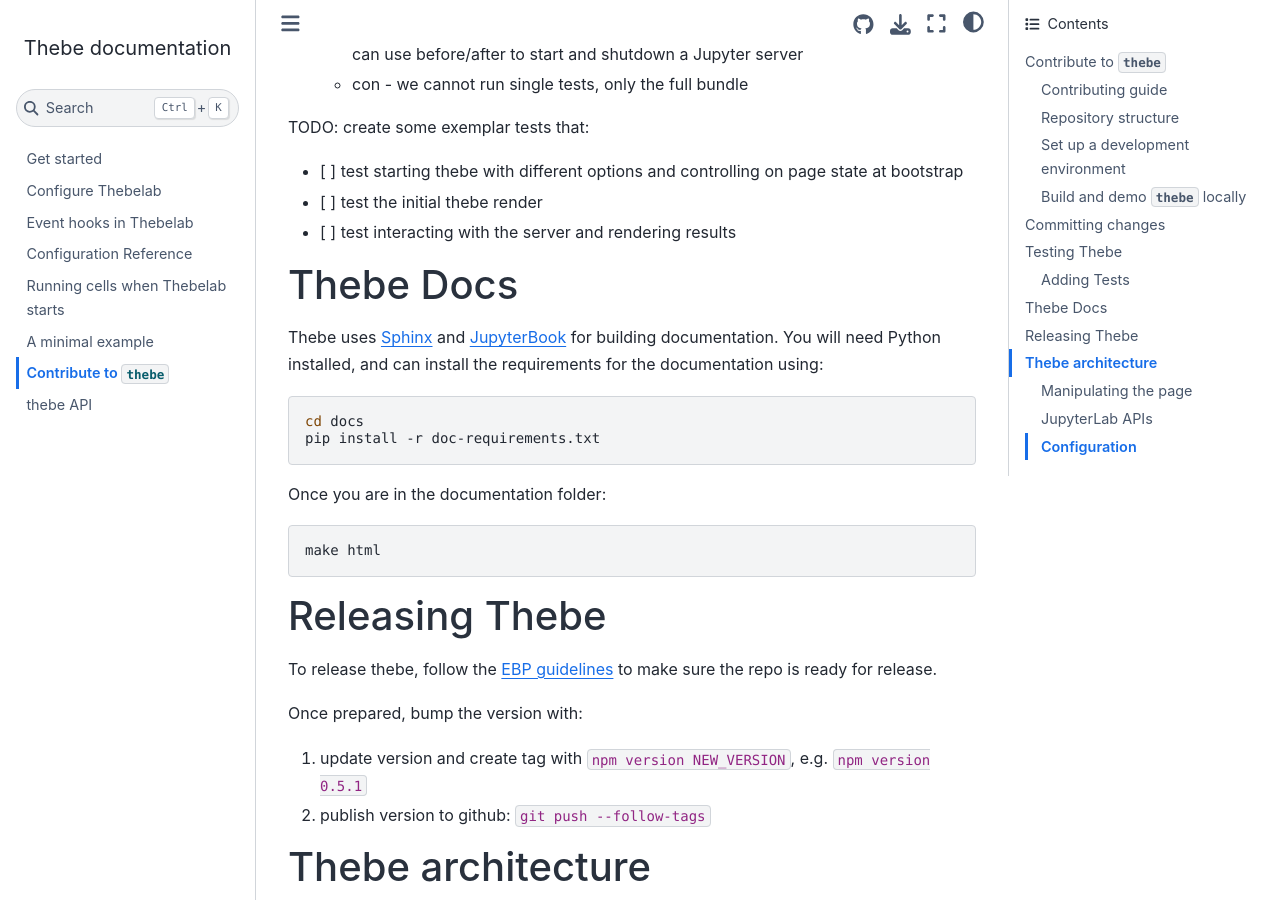
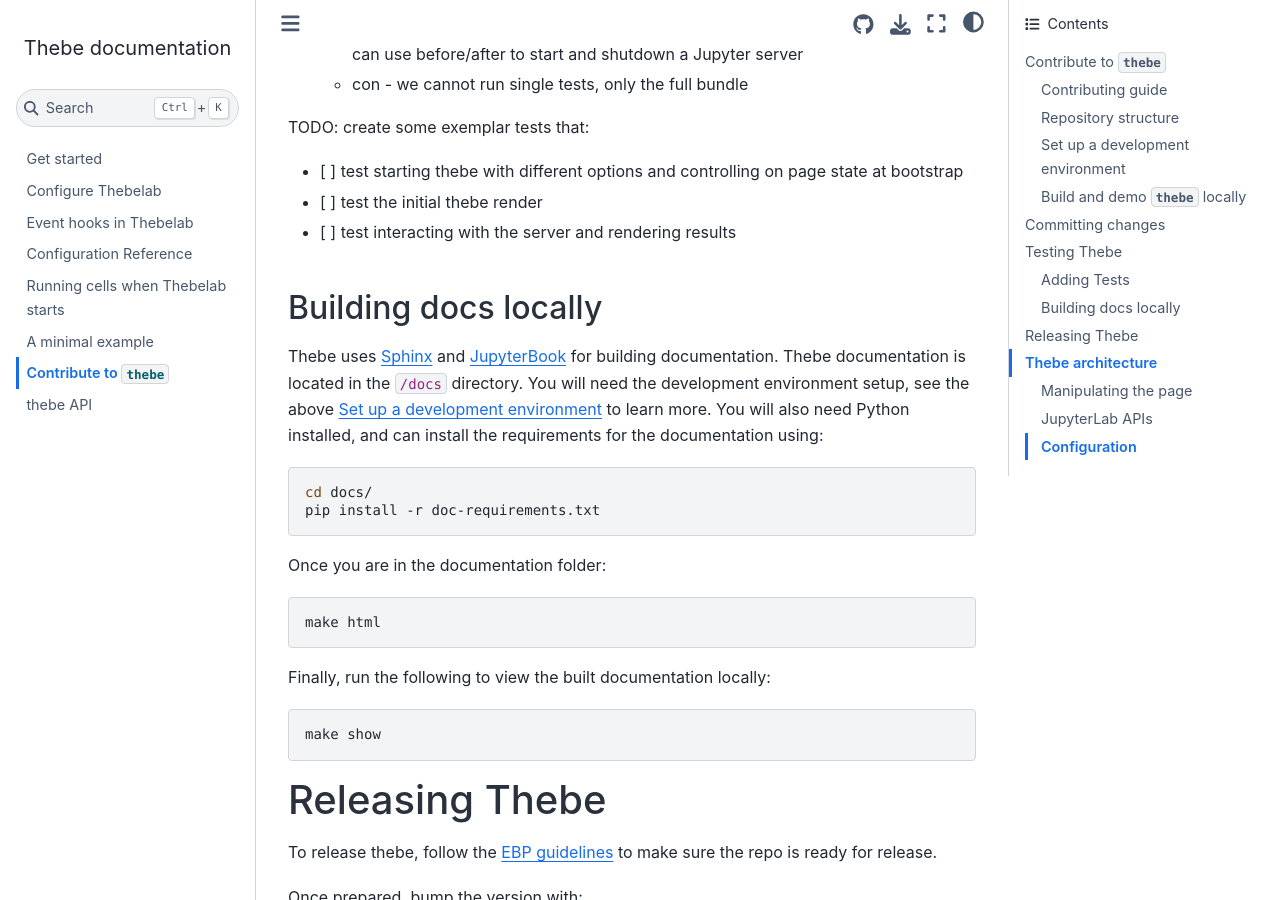
Before and after one commit to jupyter-book/thebe, a Sphinx documentation site: the page built from docs/contribute.md, in a window 1280 px wide and 900 px high, scrolled down 2739 px. Built offline with Sphinx 7.4.7 and the Sphinx Book theme 1.1.4, drawn with Linux system fonts in a browser that asks for light colours.

Commit message:
Updated the `show` command and improved docs intro
Contributions by @narrator0

See also #261

````diff
--- a/docs/contribute.md
+++ b/docs/contribute.md
@@ -99,13 +100,14 @@
  - [ ] test the initial thebe render
  - [ ] test interacting with the server and rendering results
 
-# Thebe Docs
+## Building docs locally
 
-Thebe uses [Sphinx](https://www.sphinx-doc.org/) and [JupyterBook](https://jupyterbook.org/) for building documentation.
-You will need Python installed, and can install the requirements for the documentation using:
+Thebe uses [Sphinx](https://www.sphinx-doc.org/) and [JupyterBook](https://jupyterbook.org/) for building documentation. Thebe documentation is located in the `/docs` directory.
+You will need the development environment setup, see the above {ref}`dev-install` to learn more.
+You will also need Python installed, and can install the requirements for the documentation using:
 
 ```bash
-cd docs
+cd docs/
 pip install -r doc-requirements.txt
 ```
 
@@ -113,6 +115,12 @@
 
 ```bash
 make html
+```
+
+Finally, run the following to view the built documentation locally:
+
+```bash
+make show
 ```
 
 # Releasing Thebe
````
Also changed, not shown: other parts of docs/contribute.md (+1 -0 lines), 1 other file.
